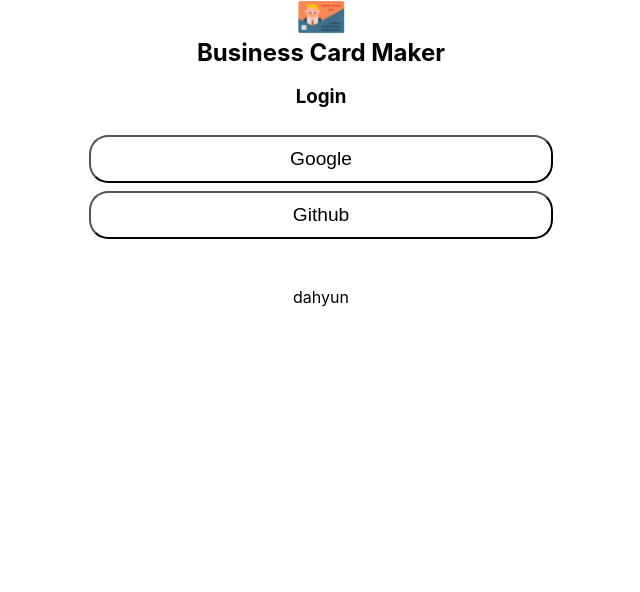
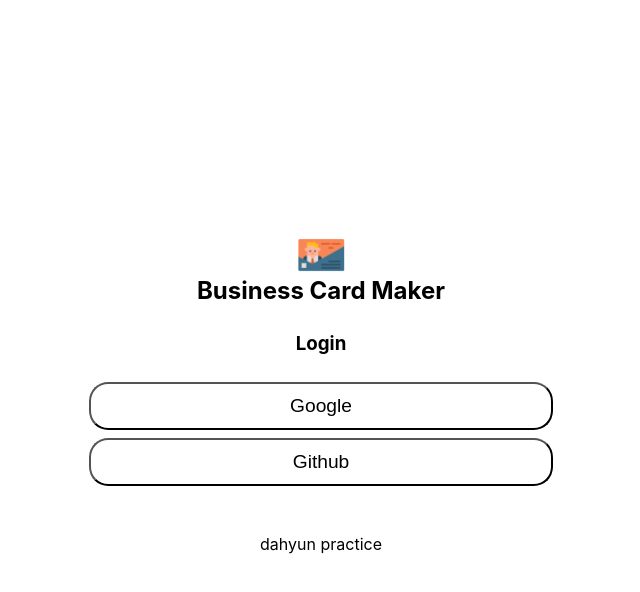
Before and after one commit to hamdahyun/card-maker, a React (Create React App) app in the folder card-maker/: page / in a window 1280 px wide. Shown: the top 592 px of the page, without its empty margins (319-959 px from the left). Built offline with nearby package versions, Linux system fonts and the light colour scheme; no server answers.

Commit message:
add login

```diff
--- a/card-maker/src/app.module.css
+++ b/card-maker/src/app.module.css
@@ -6,7 +6,7 @@
 
 .app {
   width: 100%;
-  height: 100%;
+  height: 100vh;
   display: flex;
   justify-content: center;
   align-items: center;
--- a/card-maker/src/components/footer/footer.jsx
+++ b/card-maker/src/components/footer/footer.jsx
@@ -3,7 +3,7 @@ import styles from './footer.module.css';
 
 const Footer = (props) => (
     <footer className={styles.footer}>
-        <p className={styles.title}>dahyun</p>
+        <p className={styles.title}>dahyun practice</p>
     </footer>
 )
 
--- a/card-maker/src/components/header/header.module.css
+++ b/card-maker/src/components/header/header.module.css
@@ -3,7 +3,7 @@
 .header {
   width: 100%;
   text-align: center;
-  padding: -0.5em;
+  padding: 0.5em;
   background-color: makerGreen;
 }
 .logo {
```
